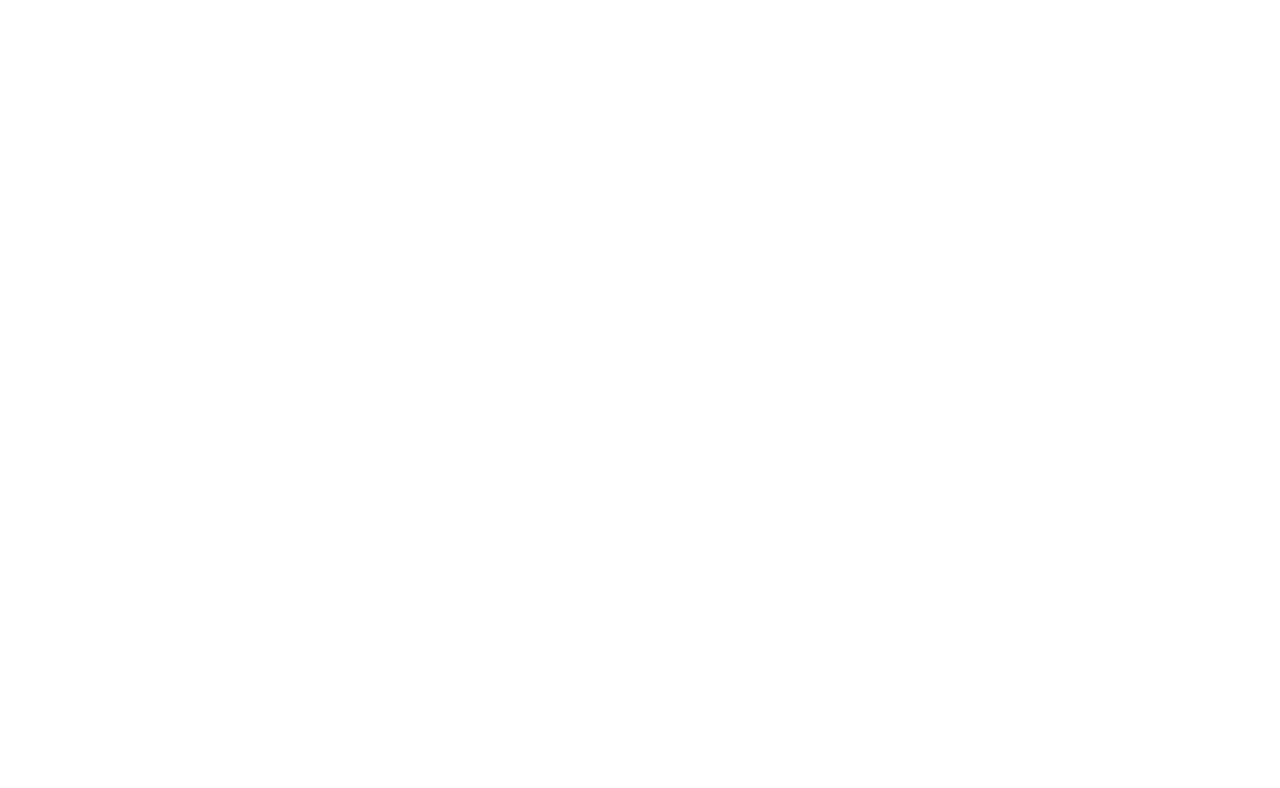
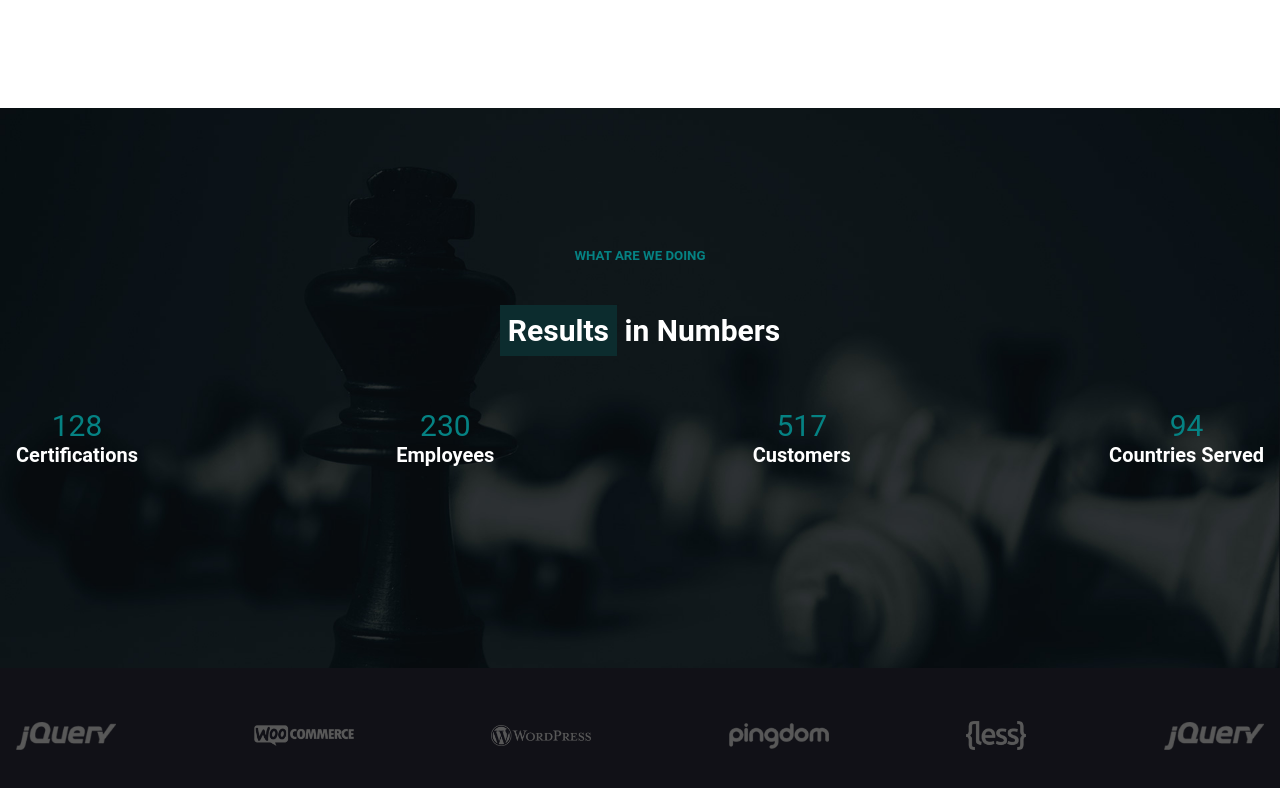
Before and after one commit to Anse98/proj-html-vuejs, a Vue app: page / in a window 1280 px wide. Shown: the part 3077-3865 px from the top of the page. Before the commit the page ends 3155 px from the top, so only its background shows below. Built offline with nearby package versions, Linux system fonts and the light colour scheme.

Commit message:
ADD-Page Results in html e css

```diff
--- a/src/components/PageMain.vue
+++ b/src/components/PageMain.vue
@@ -3,6 +3,7 @@
 import BusinessArea from './BusinessArea.vue';
 import PageNetwork from './PageNetwork.vue';
 import Actions from './Actions.vue';
+import Results from './Results.vue';
 
 export default {
   data() {
@@ -15,6 +16,7 @@
     BusinessArea,
     PageNetwork,
     Actions,
+    Results,
   }
 
 }
@@ -27,6 +29,7 @@
       <BusinessArea />
       <PageNetwork />
       <Actions />
+      <Results />
     </div>
   </main>
 </template>
--- /dev/null
+++ b/src/components/Results.vue
@@ -0,0 +1,150 @@
+<script>
+
+</script>
+
+<template>
+  <section class="results">
+
+    <div class="results-body">
+      <div class="container">
+
+        <div class="titles">
+          <div class="mini-title">
+            <h5>WHAT ARE WE DOING</h5>
+          </div>
+
+          <div class="title">
+            <h1><span class="bg-azure">Results</span> in Numbers</h1>
+          </div>
+        </div>
+
+        <div class="numbers">
+          <div class="certifications">
+            <p>128</p>
+            <h4>Certifications</h4>
+          </div>
+
+          <div class="employees">
+            <p>230</p>
+            <h4>Employees</h4>
+          </div>
+
+          <div class="customers">
+            <p>517</p>
+            <h4>Customers</h4>
+          </div>
+
+          <div class="certifications">
+            <p>94</p>
+            <h4>Countries Served</h4>
+          </div>
+
+        </div>
+      </div>
+    </div>
+    <div class="results-footer">
+      <div class="container">
+        <figure>
+          <img src="/public/images/logo-4.png" alt="">
+        </figure>
+
+        <figure>
+          <img src="/public/images/logo-1.png" alt="">
+        </figure>
+
+        <figure>
+          <img src="/public/images/logo-2.png" alt="">
+        </figure>
+
+        <figure>
+          <img src="/public/images/logo-3.png" alt="">
+        </figure>
+
+        <figure class="resize">
+          <img src="/public/images/logo-5.png" alt="">
+        </figure>
+
+        <figure>
+          <img src="/public/images/logo-4.png" alt="">
+        </figure>
+      </div>
+    </div>
+  </section>
+</template>
+
+<style scoped lang="scss">
+.results {
+  margin-top: 30px;
+  background: url('/public/images/bg-7.jpg') no-repeat center;
+  background-size: cover;
+  height: 700px;
+  display: flex;
+  flex-direction: column;
+
+  .results-body {
+    height: 80%;
+
+    .container {
+      padding-top: 50px;
+
+      .titles {
+        text-align: center;
+        color: white;
+
+        .mini-title {
+          padding-top: 90px;
+          margin-bottom: 50px;
+          color: #058283;
+        }
+
+        .title {
+          font-size: 20px;
+
+          .bg-azure {
+            background-color: #0C2C2E;
+          }
+        }
+      }
+
+      .numbers {
+        display: flex;
+        justify-content: space-between;
+        padding: 60px 0;
+        text-align: center;
+
+        p {
+          font-size: 30px;
+          color: #058283;
+        }
+
+        h4 {
+          font-size: 20px;
+          color: white;
+        }
+      }
+
+    }
+  }
+
+  .results-footer {
+    background-color: #111117;
+    flex-grow: 1;
+
+    .container {
+      display: flex;
+      justify-content: space-between;
+      height: 100%;
+      align-items: center;
+
+      figure {
+        width: 100px;
+        filter: brightness(250%);
+
+        &.resize {
+          width: 60px;
+        }
+      }
+    }
+  }
+}
+</style>
```
